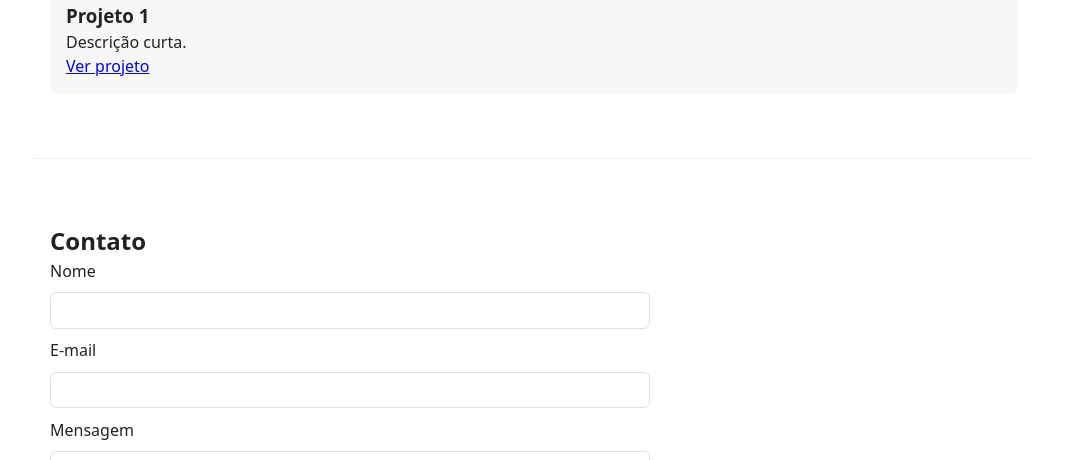
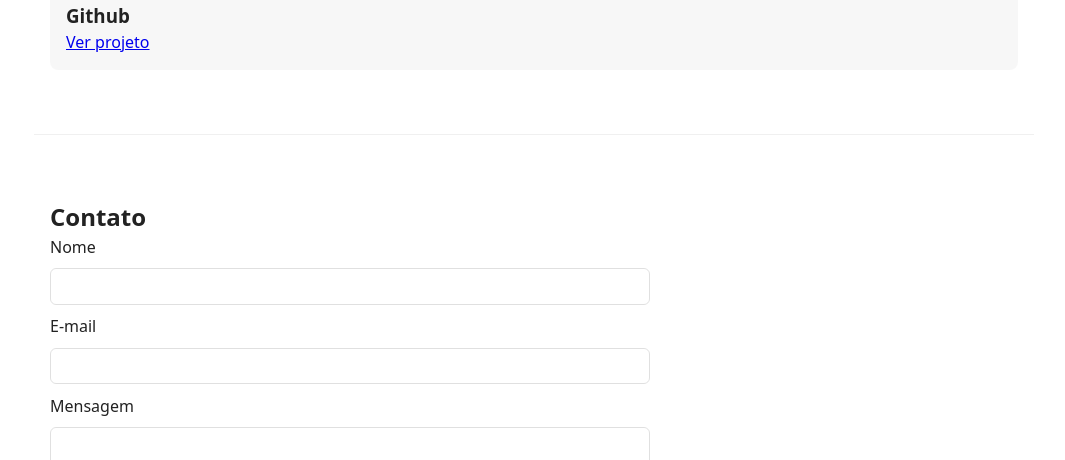
Before and after one commit to lucasSsCODE/trabalhoLucas, a plain HTML site: page index.html in a window 1280 px wide. Shown: the part 640-1100 px from the top of the page, without its empty margins (106-1171 px from the left). Drawn offline with Linux system fonts and the light colour scheme.

Commit message:
index.html

```diff
--- a/index.html
+++ b/index.html
@@ -43,8 +43,8 @@
       <div class="projects">
         <!-- Exemplo de trabalho -->
         <article class="project">
-          <h3>Projeto 1</h3>
-          <p>Descrição curta.</p>
+          <h3>Github</h3>
+
           <a href="https://github.com/lucasSsCODE/trabalhoLucas" target="_blank">Ver projeto</a>
         </article>
       </div>
```
